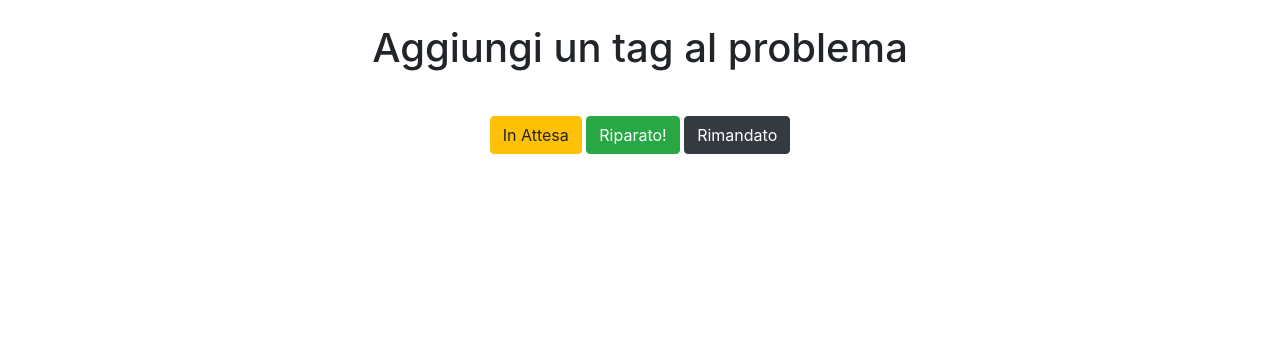
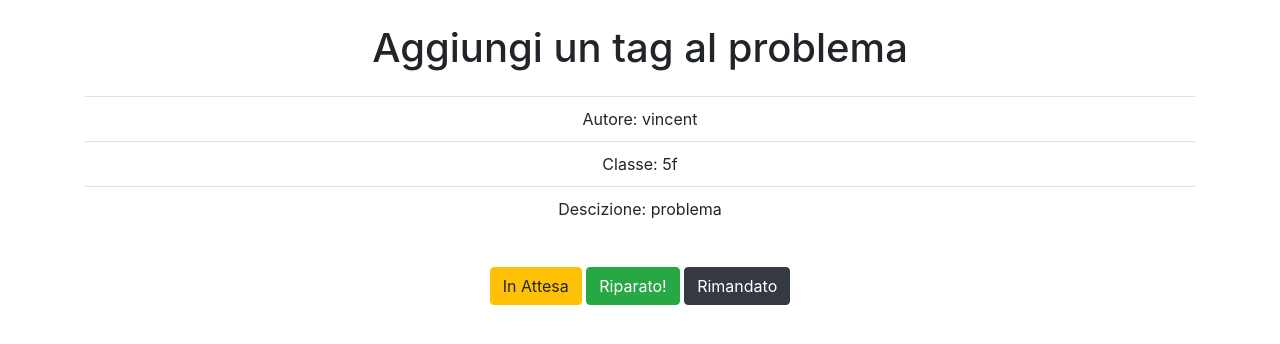
Before and after one commit to Ro0t-set/problemi-tecnici, a Django app: page /6/problema_edit/ in a window 1280 px wide. Shown: the part 64-408 px from the top of the page. Run offline with Django 3.2, Linux system fonts and the light colour scheme; a user stored in the database is signed in; data comes from the database, SQL or seed files in the repository; some libraries are stand-ins or nearby versions.

Commit message:
un minimo di editing

```diff
--- a/app/static/style.css
+++ b/app/static/style.css
@@ -42,3 +42,6 @@ a {
   color: black;
   font-color: black;
 }
+.left {
+  text-align: left;
+}
--- a/app/templates/problema_edit.html
+++ b/app/templates/problema_edit.html
@@ -9,11 +9,21 @@
   <div id="success">
     {{success|safe}}
   </div>
+  <table class="table">
+    <tr scope="row"><td>Autore: {{ problema.autore }}</td></tr>
+    <tr><td>Classe: {{ problema.classe }}</td></tr>
+    <tr><td scope="row">Descizione: {{ problema.descrizioneProblema}}</td></tr>
+  </table>
 </div>
+
 
 <form method="POST" class="form-group">
   <div class="box container" id="boxcontainer">
 {% csrf_token %}
+<div class="container">
+
+
+
 
 
     <button type="submit"  name="In Attesa" class="save btn btn-warning">In Attesa</button>
@@ -21,5 +31,6 @@
     <button type="submit"  name="Rimandato" class="save btn btn-dark">Rimandato</button>
     <br>
   </div>
+</div>
 </form>
 {% endblock %}
```
